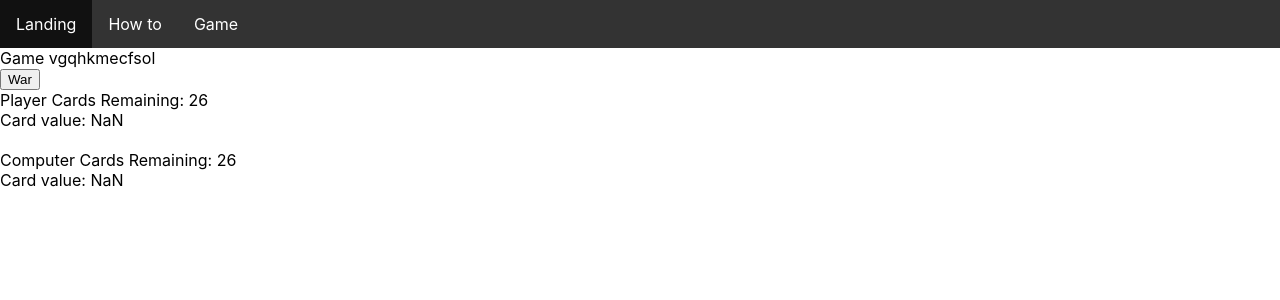
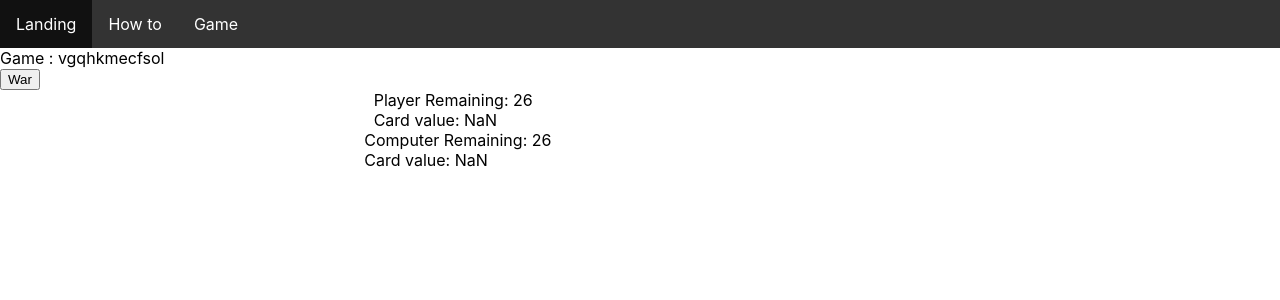
Before and after one commit to Cobanz/CardGame, a React (Create React App) app: page /game in a window 1280 px wide. Shown: the top 300 px of the page. Built offline with nearby package versions, Linux system fonts and the light colour scheme; no server answers.

Commit message:
added somce css

```diff
--- a/src/App.css
+++ b/src/App.css
@@ -29,3 +29,37 @@ text-decoration: inherit;
 .nav-bar-li.a:hover{
   background-color: #111;
 }
+
+.how-to-container{
+  text-align: center;
+  padding: 20px 110px 20px 110px;
+
+}
+
+.game_container{
+  display: flex;
+  width: 100vw;
+  flex-direction: column;
+  background-color: rgba(255, 255, 255, 0.411);
+
+}
+
+.player_field{
+  display: flex;
+  flex-direction:row;
+  justify-content:space-evenly;
+
+  height: auto;
+  width: 100vw;
+  position: relative;
+}
+
+.computer_field{
+  display: flex;
+  flex-direction:row;
+  justify-content:space-evenly;
+
+  height: auto;
+  width: 100vw;
+  position: relative;
+}
--- a/src/Game/Game.jsx
+++ b/src/Game/Game.jsx
@@ -77,7 +77,7 @@ function Game() {
     return (
         <div className="game_container">
             <div>
-                Game {deck_id}
+                Game : {deck_id}
                 <PlayArea deck_id={deck_id} />
             </div>
         </div>
--- a/src/Game/PlayArea.jsx
+++ b/src/Game/PlayArea.jsx
@@ -1,4 +1,5 @@
-import React, { useState } from 'react'
+import React, { useState } from 'react';
+import cardBack from './space.gif'
 
 function PlayArea(props) {
     let {deck_id} = props;
@@ -16,6 +17,9 @@ function PlayArea(props) {
         if(card)
         {
             return <img alt={card.code} src={card.image} />
+        }
+        else {
+            return <img alt="card-back" src={cardBack}/>
         }
     }
 
@@ -127,8 +131,7 @@ function PlayArea(props) {
             <div>
                 <button onClick={flipCards}>War</button>
                 <div className="player_field">
-                    Player
-                    Cards Remaining: {cardsRemaining.player}
+                    Player Remaining: {cardsRemaining.player}
                     <br></br>
                     Card value: {cardToNumber(cards.player)}
                     <div className="player_deck">
@@ -136,8 +139,7 @@ function PlayArea(props) {
                     </div>
                 </div>
                 <div className="computer_field">
-                    Computer
-                    Cards Remaining: {cardsRemaining.opponent}
+                    Computer Remaining: {cardsRemaining.opponent}
                     <br></br>
                     Card value: {cardToNumber(cards.opponent)}
                     <div className="computer_deck">
--- a/src/How_To/HowTo.jsx
+++ b/src/How_To/HowTo.jsx
@@ -2,27 +2,24 @@ import React from 'react'
 
 function HowTo() {
     return (
-        <div>
-            <div>
-            THE DEAL
-            </div>
+        <div className="how-to-container">
+            <div> <b>THE DEAL : </b>
                 <div>
                     The deck is divided evenly, with each player receiving 26 cards, dealt one at a time, face down. Anyone may deal first. Each player places their stack of cards face down, in front of them.
                 </div>
+            </div>
             <br/>
-            <div>
-            THE PLAY
-            </div>
+            <div> <b>THE PLAY :</b>
                 <div>
                     Each player turns up a card at the same time and the player with the higher card takes both cards and puts them, face down, on the bottom of his stack.
-                If the cards are the same rank, it is War. Each player turns up one card face down and one card face up. The player with the higher cards takes both piles (six cards). If the turned-up cards are again the same rank, each player places another card face down and turns another card face up. The player with the higher card takes all 10 cards, and so on.
+                    If the cards are the same rank, it is a draw and the end of the War. The game will end here.
+                </div>
             </div>
             <br/>
+            <div> <b>HOW TO KEEP SCORE :</b>
                 <div>
-            HOW TO KEEP SCORE
+                    The player with the most cards at the time of a draw or all of the cards in there deck is the winner.
                 </div>
-            <div>
-                The game ends when one player has won all the cards.
             </div>
             <br/>
         </div>
```
Also changed, not shown: 1 other file (tests, documents, lock files or other folders). Lines whose indentation alone changed are shown as unchanged.
